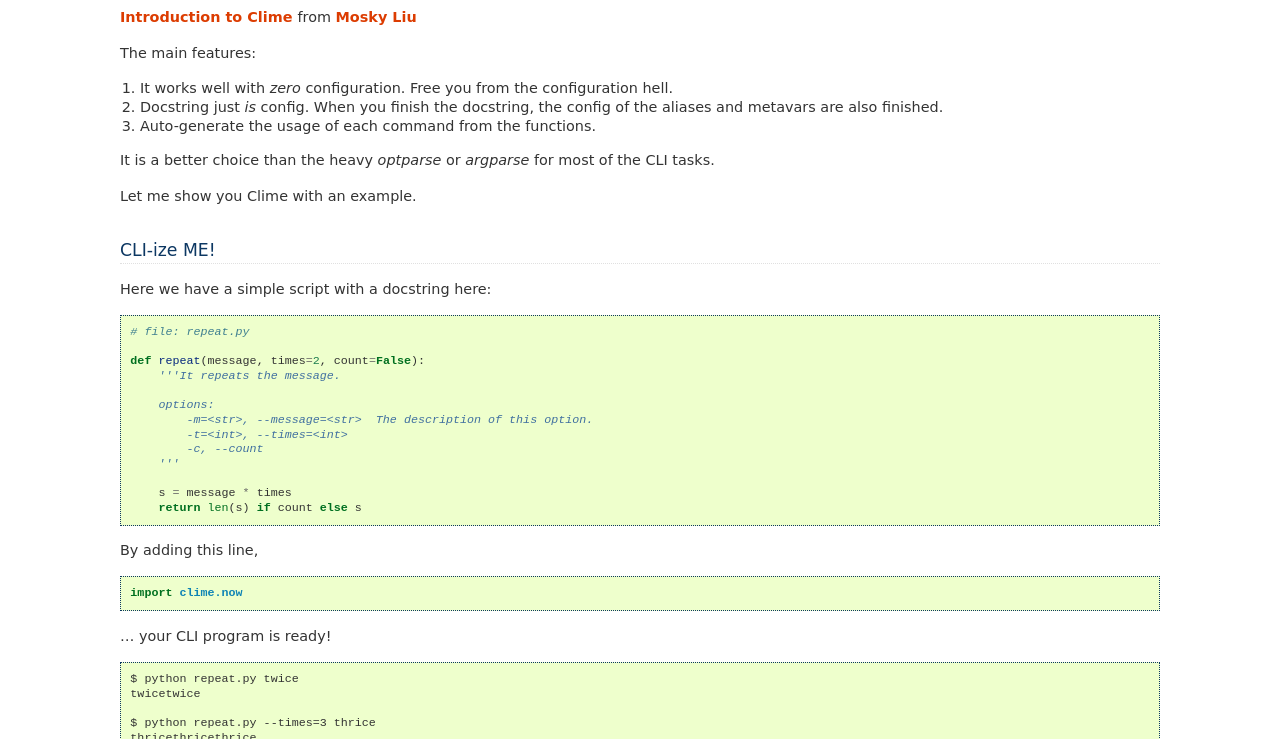
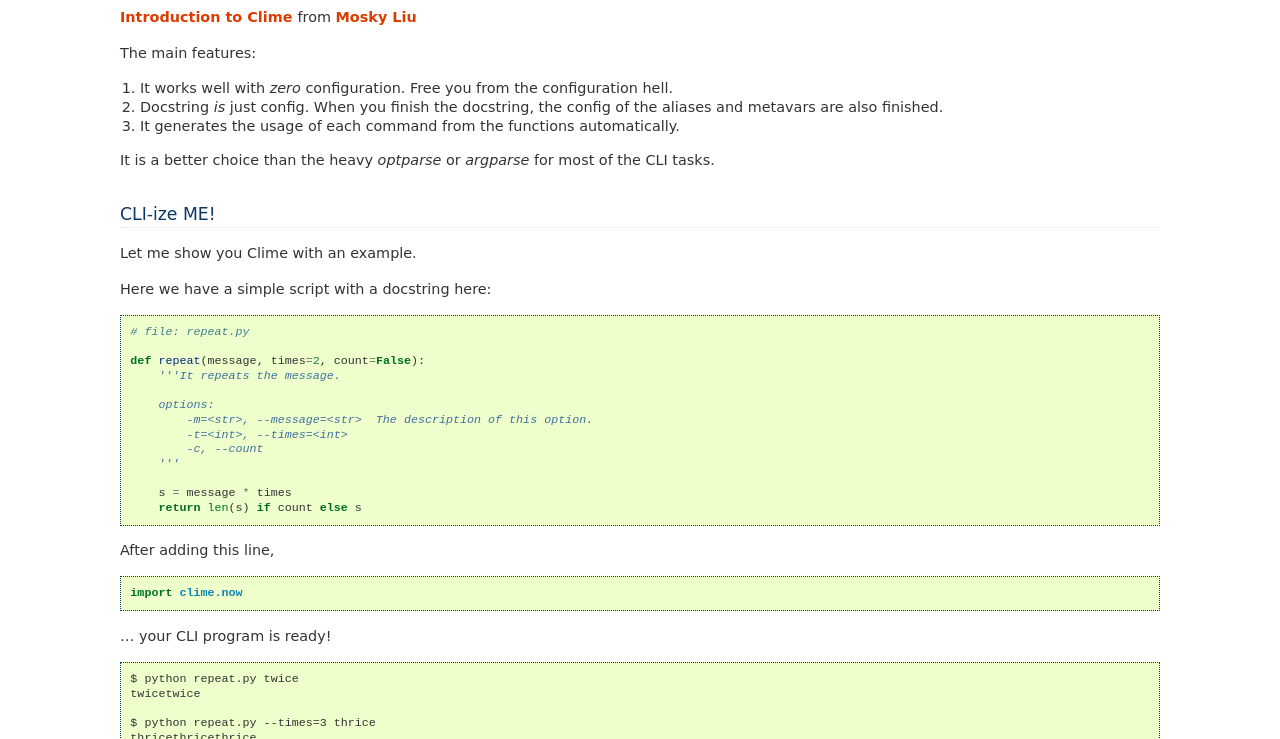
Before and after one commit to moskytw/clime, a Sphinx documentation site: the page built from docs/index.rst, in a window 1280 px wide and 900 px high, scrolled down 581 px, cut to the strip 161-900 px from the top of the window. Built offline with Sphinx 7.4.7, drawn with Linux system fonts in a browser that asks for light colours; some of the changed text lies outside the part shown.

Commit message:
rewording

```diff
--- a/docs/index.rst
+++ b/docs/index.rst
@@ -17,18 +17,19 @@
 
 The main features:
 
-1. It works well with *zero* configuration. Free you from the configuration hell.
-2. Docstring just *is* config. When you finish the docstring, the config of the
+1. It works well with *zero* configuration. Free you from the configuration
+   hell.
+2. Docstring *is* just config. When you finish the docstring, the config of the
    aliases and metavars are also finished.
-3. Auto-generate the usage of each command from the functions.
+3. It generates the usage of each command from the functions automatically.
 
 It is a better choice than the heavy `optparse` or `argparse` for most of the
 CLI tasks.
 
-Let me show you Clime with an example.
-
 CLI-ize ME!
 -----------
+
+Let me show you Clime with an example.
 
 Here we have a simple script with a docstring here: ::
 
@@ -46,7 +47,7 @@
         s = message * times
         return len(s) if count else s
 
-By adding this line, ::
+After adding this line, ::
 
     import clime.now
 
```
Also changed, not shown: other parts of docs/index.rst (+4 -6 lines), README.rst (+13 -13 lines).
